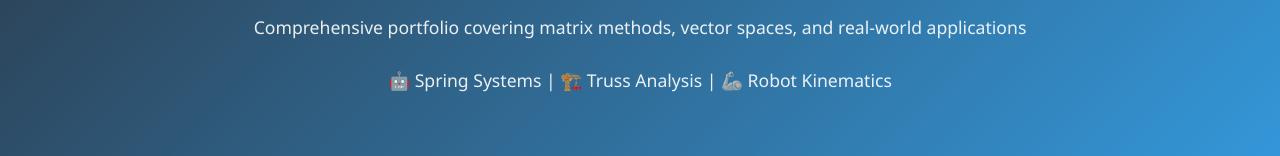
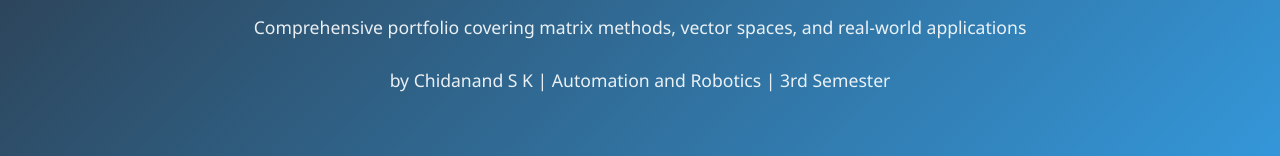
Before and after one commit to Chidanand26/robotics-numerical-methods, a plain HTML site: page index.html in a window 1280 px wide. Shown: the part 201-357 px from the top of the page. Drawn offline with Linux system fonts and the light colour scheme.

Commit message:
Update hero section description in index.html

```diff
--- a/index.html
+++ b/index.html
@@ -345,7 +345,7 @@
     <section class="hero" id="home">
         <h1>Linear Algebra in Engineering Applications</h1>
         <p>Comprehensive portfolio covering matrix methods, vector spaces, and real-world applications</p>
-        <p>🤖 Spring Systems | 🏗️ Truss Analysis | 🦾 Robot Kinematics</p>
+        <p>by Chidanand S K | Automation and Robotics | 3rd Semester</p>
     </section>
 
     <!-- Main Content -->
```
